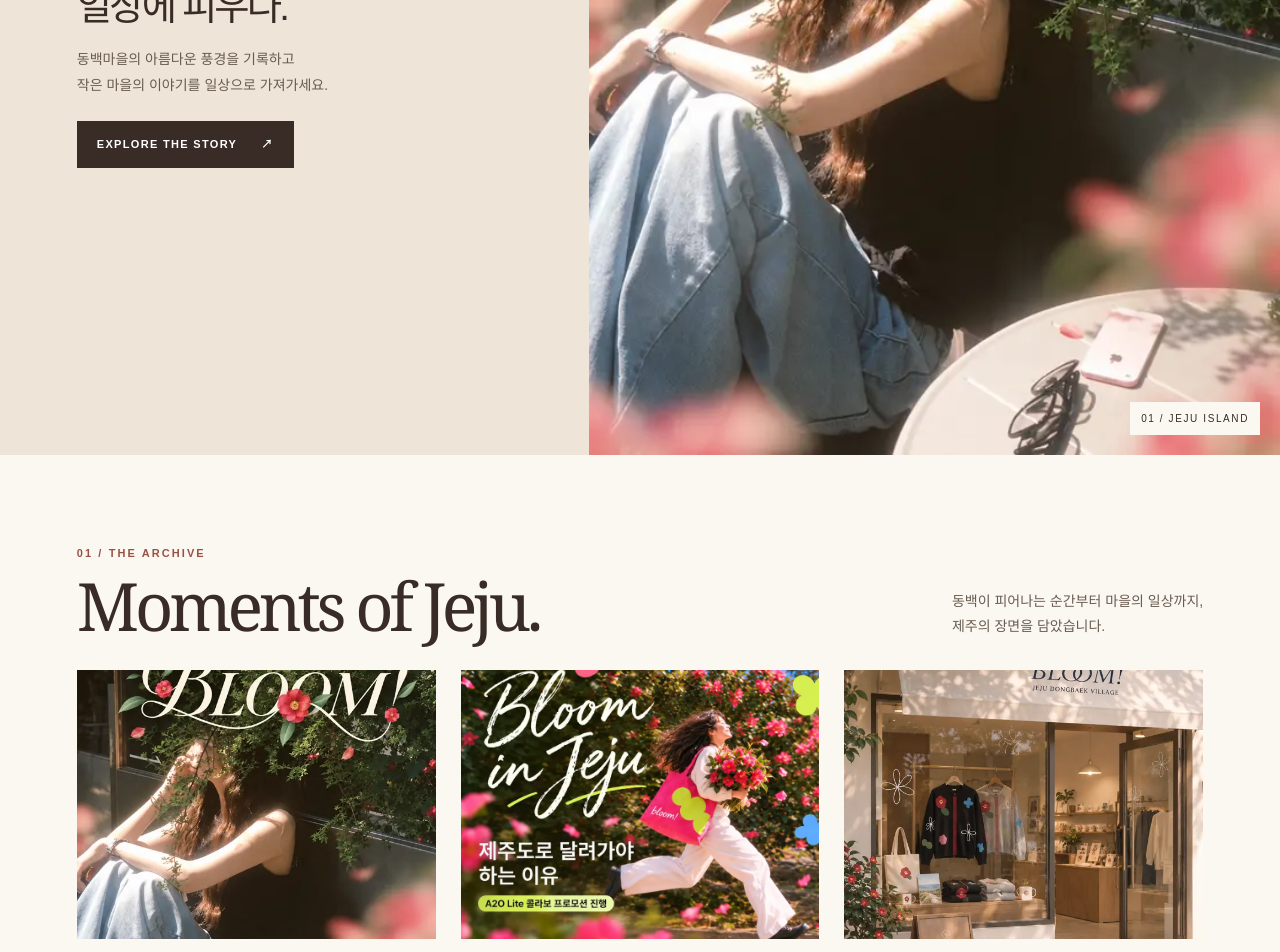
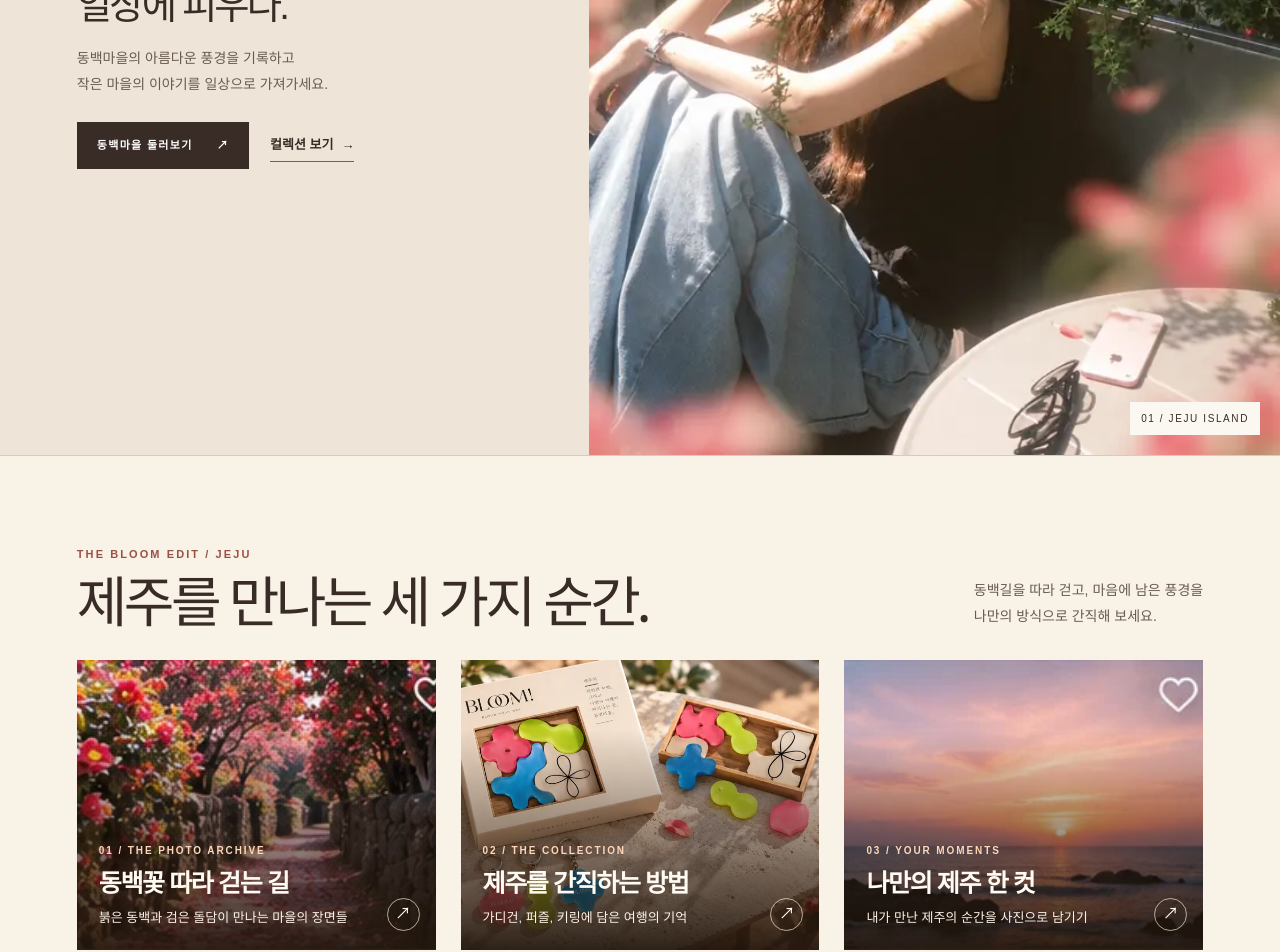
Before and after one commit to xujihua06-star/test, a Next.js app: page / in a window 1280 px wide. Shown: the part 600-1552 px from the top of the page. Built offline with nearby package versions, Linux system fonts and the light colour scheme.

Commit message:
BLOOM 추천 콘텐츠와 갤러리 구성 개선

```diff
--- a/app/bloom.module.css
+++ b/app/bloom.module.css
@@ -176,3 +176,83 @@
 @media (prefers-reduced-motion: reduce) {
   .photoButton img { transition: none; }
 }
+
+.heroActions {
+  display: flex;
+  align-items: center;
+  flex-wrap: wrap;
+  gap: 14px 21px;
+  margin-top: 24px;
+}
+.heroActions .cta { margin-top: 0; }
+.site .textLink {
+  display: inline-flex;
+  gap: 8px;
+  padding-block: 6px;
+  border-bottom: 1px solid var(--accent);
+  color: var(--ink);
+  font-size: 13px;
+  font-weight: 700;
+}
+.site .textLink:hover { color: var(--accent); }
+
+.highlights {
+  background: #f9f2e7;
+  border-block: 1px solid var(--line);
+}
+.highlights h2 { font-size: clamp(31px, 4.3vw, 66px); }
+.site .highlight {
+  position: relative;
+  isolation: isolate;
+  display: flex;
+  min-width: 0;
+  min-height: 290px;
+  align-items: end;
+  overflow: hidden;
+  color: #fffaf2;
+  background: #49362d;
+}
+.highlight img, .highlight::after {
+  position: absolute;
+  inset: 0;
+  width: 100%;
+  height: 100%;
+}
+.highlight img { z-index: -2; object-fit: cover; transition: transform .35s ease; }
+.highlight::after { z-index: -1; content: ""; background: linear-gradient(180deg, #21150c00 24%, #21150cef 100%); }
+.highlight:hover img, .highlight:focus-visible img { transform: scale(1.06); }
+.highlightBody { padding: 24px 52px 22px 22px; }
+.highlightBody .eyebrow { color: #ffd6ba; font-size: 10px; }
+.highlightBody h3 { margin: 6px 0; font-size: clamp(18px, 2vw, 25px); font-weight: 700; letter-spacing: -.055em; }
+.highlightBody > p:last-child { margin: 0; color: #fff4e8; font-size: 13px; line-height: 1.5; }
+.highlightArrow {
+  position: absolute;
+  right: 16px;
+  bottom: 19px;
+  display: grid;
+  width: 33px;
+  height: 33px;
+  place-items: center;
+  border: 1px solid #ffedd1aa;
+  border-radius: 50%;
+}
+.archive .archiveTile:first-child { grid-column: span 2; grid-row: span 2; display: flex; flex-direction: column; }
+.archive .archiveTile:first-child img { flex: 1; min-height: 0; aspect-ratio: 4 / 3; }
+.archive .archiveTile:not(:first-child) img { aspect-ratio: 16 / 9; }
+.results { margin: -7px 0 15px; font-size: 13px; font-weight: 700; }
+.results span { margin-left: 4px; color: var(--muted); font-weight: 400; }
+.footer nav { display: flex; flex-wrap: wrap; align-content: start; gap: 12px 23px; padding-top: 7px; font-size: 13px; }
+.footer a:hover { text-decoration: underline; text-underline-offset: 5px; }
+.footerEnd { flex-shrink: 0; text-align: right; font-size: 13px; }
+
+@media (max-width: 760px) {
+  .highlights .grid { grid-template-columns: 1fr; }
+  .site .highlight { min-height: 235px; }
+  .archive .archiveTile:first-child img { aspect-ratio: 16 / 10; }
+  .footer { flex-wrap: wrap; }
+  .footer nav { flex-basis: 100%; order: 1; }
+}
+
+@media (prefers-reduced-motion: reduce) {
+  .highlight img { transition: none; }
+}
--- a/app/page.tsx
+++ b/app/page.tsx
@@ -37,6 +37,11 @@ const products = [
 ];
 
 const categories = ["전체", "동백꽃", "마을 풍경", "제주 자연", "저장한 사진"];
+const highlights = [
+  { id: "village", number: "01", image: "alley", label: "THE PHOTO ARCHIVE", title: "동백꽃 따라 걷는 길", description: "붉은 동백과 검은 돌담이 만나는 마을의 장면들" },
+  { id: "collection", number: "02", image: "puzzle", label: "THE COLLECTION", title: "제주를 간직하는 방법", description: "가디건, 퍼즐, 키링에 담은 여행의 기억" },
+  { id: "community", number: "03", image: "sunset", label: "YOUR MOMENTS", title: "나만의 제주 한 컷", description: "내가 만난 제주의 순간을 사진으로 남기기" },
+];
 const favoritesKey = "bloom-favorites";
 const asset = (name: string) => "/bloom/" + name + ".webp";
 const won = (amount: number) => "₩" + amount.toLocaleString("ko-KR");
@@ -126,13 +131,39 @@ export default function Home() {
             <h1>BL<em>OO</em>M<span>.</span></h1>
             <p className={styles.tagline}>제주의 순간을,<br />일상에 피우다.</p>
             <p className={styles.copy}>동백마을의 아름다운 풍경을 기록하고<br />작은 마을의 이야기를 일상으로 가져가세요.</p>
-            <a className={styles.cta} href="#archive">EXPLORE THE STORY <span aria-hidden="true">↗</span></a>
+            <div className={styles.heroActions}>
+              <a className={styles.cta} href="#village">동백마을 둘러보기 <span aria-hidden="true">↗</span></a>
+              <a className={styles.textLink} href="#collection">컬렉션 보기 <span aria-hidden="true">→</span></a>
+            </div>
           </div>
           <img className={styles.heroImage} src={asset("hero")} alt="BLOOM 제주 동백마을 캠페인" fetchPriority="high" />
           <span className={styles.heroIndex}>01 / JEJU ISLAND</span>
         </section>
 
-        <section className={styles.section} id="archive">
+        <section className={styles.highlights + " " + styles.section} aria-labelledby="highlights-title">
+          <div className={styles.heading}>
+            <div>
+              <p className={styles.eyebrow}>THE BLOOM EDIT / JEJU</p>
+              <h2 id="highlights-title">제주를 만나는 세 가지 순간.</h2>
+            </div>
+            <p className={styles.copy}>동백길을 따라 걷고, 마음에 남은 풍경을<br />나만의 방식으로 간직해 보세요.</p>
+          </div>
+          <div className={styles.grid}>
+            {highlights.map(({ id, number, image, label, title, description }) => (
+              <a href={"#" + id} className={styles.highlight} key={id}>
+                <img src={asset(image)} alt="" loading="lazy" />
+                <div className={styles.highlightBody}>
+                  <p className={styles.eyebrow}>{number} / {label}</p>
+                  <h3>{title}</h3>
+                  <p>{description}</p>
+                </div>
+                <span className={styles.highlightArrow} aria-hidden="true">↗</span>
+              </a>
+            ))}
+          </div>
+        </section>
+
+        <section className={styles.archive + " " + styles.section} id="archive">
           <Heading label="01 / THE ARCHIVE" title="Moments of Jeju.">동백이 피어나는 순간부터 마을의 일상까지,<br />제주의 장면을 담았습니다.</Heading>
           <div className={styles.grid}>
             {archive.map(([id, label, alt], index) => (
@@ -152,6 +183,7 @@ export default function Home() {
             </div>
             <input type="search" value={query} onChange={(event) => setQuery(event.target.value)} placeholder="사진 제목 검색" aria-label="사진 제목 검색" />
           </div>
+          <p className={styles.results} role="status">{visiblePhotos.length}장의 사진 <span> / 전체 {photos.length}장</span></p>
           <div className={styles.grid}>
             {visiblePhotos.map((photo) => {
               const [id, title, group, description] = photo;
@@ -221,7 +253,15 @@ export default function Home() {
         </section>
       </main>
 
-      <footer className={styles.footer}><div><a className={styles.brand} href="#home">BLOOM.</a><p>제주의 순간을, 일상에 피우다.</p></div><p>JEJU DONGBAEK VILLAGE<br />© 2026 BLOOM · 시연용</p></footer>
+      <footer className={styles.footer}>
+        <div><a className={styles.brand} href="#home">BLOOM.</a><p>제주의 순간을, 일상에 피우다.</p></div>
+        <nav aria-label="하단 메뉴">
+          <a href="#village">동백마을 갤러리</a>
+          <a href="#collection">컬렉션</a>
+          <a href="#community">나만의 제주 한 컷</a>
+        </nav>
+        <div className={styles.footerEnd}><a href="#home">맨 위로 ↑</a><p>© 2026 BLOOM · 시연용</p></div>
+      </footer>
       <nav className={styles.mobile} aria-label="모바일 메뉴"><a href="#home">HOME</a><a href="#village">동백마을</a><a href="#collection">SHOP</a><a href="#community">COMMUNITY</a></nav>
 
       <dialog className={styles.lightbox} ref={photoDialog} aria-label="사진 확대">
```
